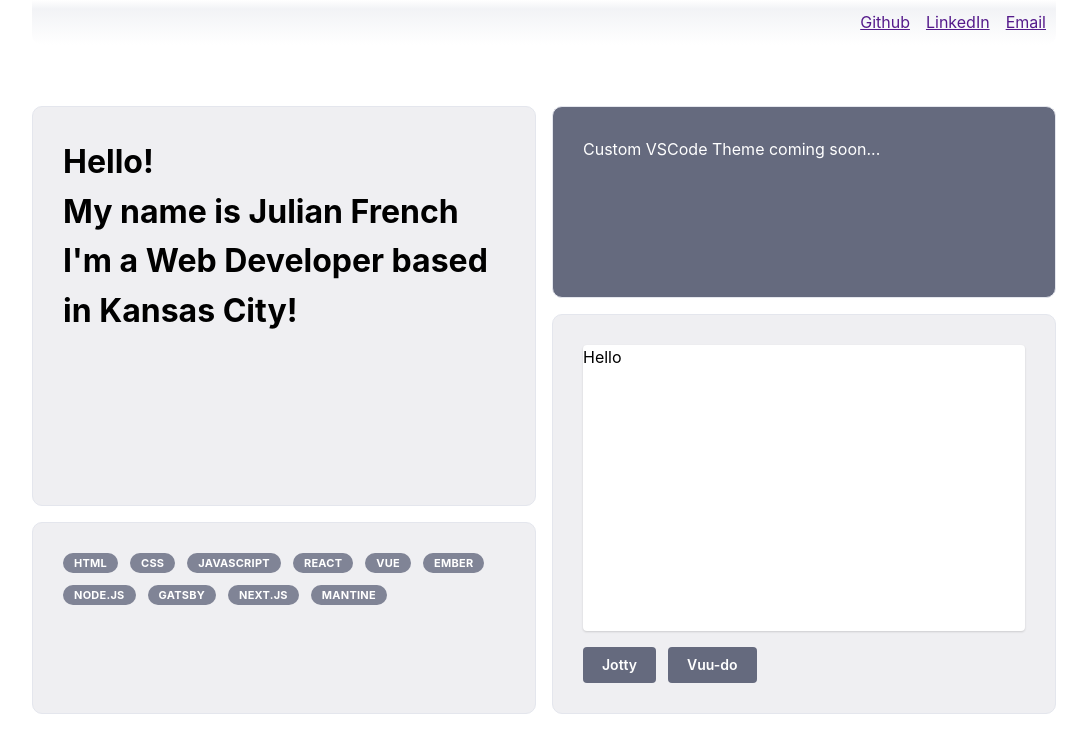
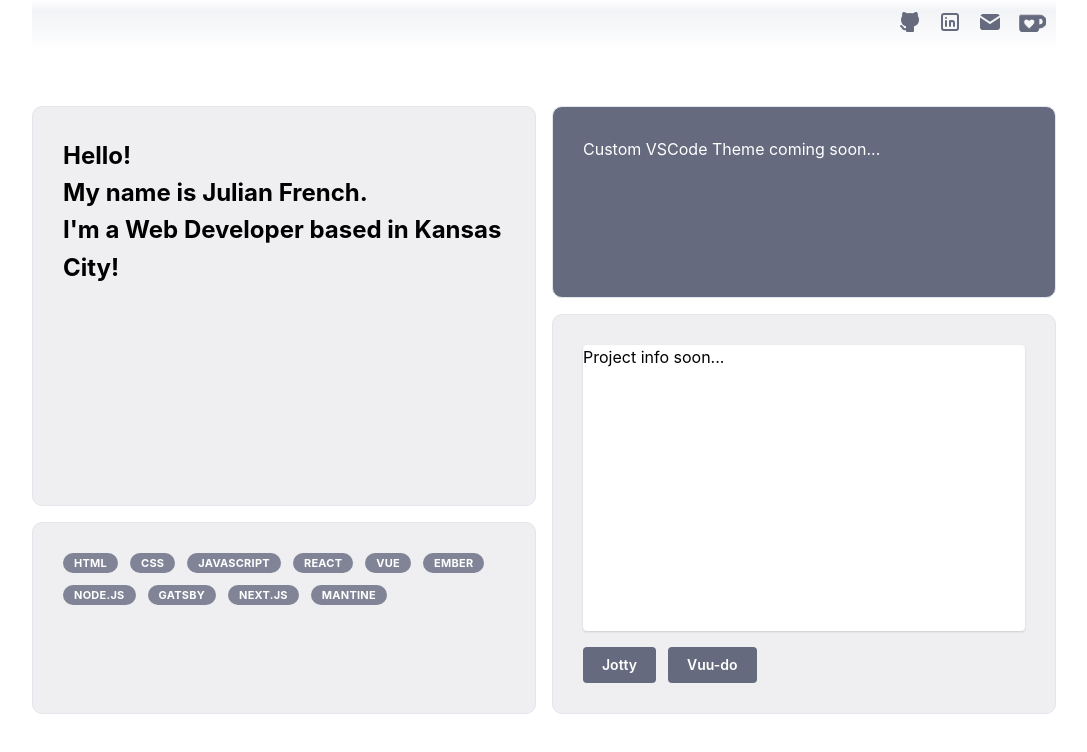
Before and after one commit to Jufrench/ju3, a Next.js app: page / in a window 1280 px wide. Shown: the top 752 px of the page, without its empty margins (96-1183 px from the left). Built offline with nearby package versions, Linux system fonts and the light colour scheme.

Commit message:
Topbar icons ready Cleanup

```diff
--- a/package.json
+++ b/package.json
@@ -11,6 +11,7 @@
   "dependencies": {
     "@mantine/core": "7.6.1",
     "@mantine/hooks": "7.6.1",
+    "@tabler/icons-react": "^2.47.0",
     "next": "14.0.1",
     "react": "18.2.0",
     "react-dom": "18.2.0"
--- a/pages/index.tsx
+++ b/pages/index.tsx
@@ -1,6 +1,29 @@
-import { useMantineTheme, lighten, Grid, SimpleGrid, Skeleton, rem, Center, Group, Stack, Box, Badge, Button, Paper } from '@mantine/core';
+import { useMantineTheme, lighten, Grid, SimpleGrid, rem, Center, Group, Stack, Box, Badge, Button, Paper, Anchor } from '@mantine/core';
+import { IconBrandGithubFilled, IconBrandLinkedin, IconMailFilled } from '@tabler/icons-react';
 
 const PRIMARY_COL_HEIGHT = rem(400);
+const contactInfo = [
+  {
+    name: "Github",
+    link: "https://www.github.com/Jufrench",
+    icon: <IconBrandGithubFilled />
+  },
+  {
+    name: "LinkedIn",
+    link: "https://www.linkedin.com/in/julesfrench/",
+    icon: <IconBrandLinkedin />
+  },
+  {
+    name: "Email",
+    link: "mailto:ju.french@gmail.com",
+    icon: <IconMailFilled />
+  },
+  {
+    name: "Ko-Fi",
+    link: "https://ko-fi.com/moijules",
+    customIcon: <KofiIcon />
+  }
+]
 const skills: string[] = ["HTML","CSS","JavaScript","React","Vue","Ember","Node.js","Gatsby", "Next.js", "Mantine"];
 const projectList = [
   {
@@ -17,12 +40,30 @@ const projectList = [
   },
 ];
 
+function KofiIcon() {
+  return (
+    <svg
+      xmlns="http://www.w3.org/2000/svg"
+      fill="currentColor"
+      stroke="currentColor"
+      strokeLinecap="round"
+      strokeLinejoin="round"
+      strokeWidth="1"
+      viewBox="-2 2 34 24"
+      // viewBox="0 0 24 24"
+      // style={{ width: rem(size), height: rem(size), ...style }}
+      style={{ width: 'auto', height: rem(20) }}
+
+    >
+      <path d="M31.844 11.932c-1.032-5.448-6.48-6.125-6.48-6.125h-24.4c-0.808 0-0.907 1.063-0.907 1.063s-0.109 9.767-0.027 15.767c0.22 3.228 3.448 3.561 3.448 3.561s11.021-0.031 15.953-0.067c3.251-0.568 3.579-3.423 3.541-4.98 5.808 0.323 9.896-3.776 8.871-9.219zM17.093 16.615c-1.661 1.932-5.348 5.297-5.348 5.297s-0.161 0.161-0.417 0.031c-0.099-0.073-0.14-0.12-0.14-0.12-0.595-0.588-4.491-4.063-5.381-5.271-0.943-1.287-1.385-3.599-0.119-4.948 1.265-1.344 4.005-1.448 5.817 0.541 0 0 2.083-2.375 4.625-1.281 2.536 1.095 2.443 4.016 0.963 5.751zM25.323 17.251c-1.24 0.156-2.244 0.036-2.244 0.036v-7.573h2.359c0 0 2.631 0.735 2.631 3.516 0 2.552-1.313 3.557-2.745 4.021z"/>
+    </svg>
+  );
+}
+
 export function LeadGrid() {
   const SECONDARY_COL_HEIGHT = `calc(${PRIMARY_COL_HEIGHT} / 2 - var(--mantine-spacing-md) / 2)`;
   const theme = useMantineTheme();
   const themeBackground = lighten(theme.colors.myColor[2], 0.7);
-  // const themeBackground = lighten(theme.colors.myColor[3], 0.8);
-  // const themeBackground = lighten(theme.colors.myColor[5], 0.9);
   const themeBorder = theme.colors.myColor[1];
 
   console.log('%ctheme', `color: ${theme.colors.lime[5]}`, theme.colors.lime[0]);
@@ -40,16 +81,18 @@ export function LeadGrid() {
 
         <Group justify="right"
           style={{
-            background: 'linear-gradient(0deg, rgba(255,255,255,1) 0%, rgba(242,243,246,1) 80%, rgba(255,255,255,1) 100%)', // yes!
-            // border: gridItemStyles.border,
+            background: 'linear-gradient(0deg, rgba(255,255,255,1) 0%, rgba(242,243,246,1) 80%, rgba(255,255,255,1) 100%)',
             width: "80%",
             padding: "10px",
             position: "fixed", top: 0,
             borderBottomLeftRadius: rem(10),
             borderBottomRightRadius: rem(10),
           }}>
-          <a href="">Github</a><a href="">LinkedIn</a><a href="">Email</a>
-          {/* icons in toolbar https://mantine.dev/guides/icons/ */}
+          {contactInfo.map((item, index) => (
+            <Anchor key={index} href={item.link} c={{base: theme.colors.myColor[7]}} target="_blank" rel="noopener noreferrer">
+              {item.hasOwnProperty('customIcon') ? item.customIcon : item.icon}
+            </Anchor>
+          ))}
         </Group>
 
       {/* WRAPPER GRID
@@ -61,11 +104,11 @@ export function LeadGrid() {
         <Grid gutter="md">
           <Grid.Col>
             <Box style={{...gridItemStyles, height: PRIMARY_COL_HEIGHT}}>
-            <h1 style={{ margin: "0", display: "flex", flexDirection: "column"}}>
+              <h2 style={{ margin: "0", display: "flex", flexDirection: "column"}}>
                 <span>Hello!</span>
-              <span>My name is Julian French</span>
+                <span>My name is Julian French.</span>
                 <span>I'm a Web Developer based in Kansas City!</span>
-            </h1>
+              </h2>
             </Box>
           </Grid.Col>
 
@@ -86,7 +129,6 @@ export function LeadGrid() {
 
           {/* <Grid.Col span={6}> */}
           <Grid.Col>
-            {/* <Skeleton height={SECONDARY_COL_HEIGHT} radius="md" animate={false} /> */}
             <Box c={{base: '#fff'}} style={{...gridItemStyles, background: theme.colors.myColor[7], height: SECONDARY_COL_HEIGHT}}>
               Custom VSCode Theme coming soon...
             </Box>
@@ -97,12 +139,9 @@ export function LeadGrid() {
           </Grid.Col> */}
 
           <Grid.Col>
-            {/* <Skeleton height={PRIMARY_COL_HEIGHT} radius="md" animate={false} /> */}
             <Box style={{...gridItemStyles, height: PRIMARY_COL_HEIGHT}}>
-              {/* <Box h={{base: SECONDARY_COL_HEIGHT}} style={{border: '1px solid orange'}}></Box> */}
-              {/* <Paper shadow="sm" style={{height: SECONDARY_COL_HEIGHT}}>Hello</Paper> */}
               <Stack h={{base: '100%'}}>
-              <Paper h={{base: '100%'}} shadow="xs">Hello</Paper>
+                <Paper h={{base: '100%'}} shadow="xs">Project info soon...</Paper>
                 <Group gap="sm">
                   {projectList.map((item, index) => (
                     <Button key={index} color={theme.colors.myColor[7]}>{item.title}</Button>
@@ -121,9 +160,6 @@ export function LeadGrid() {
 
 export default function IndexPage() {
   return (
-    // <Group mt={50} justify="center">
-    //   <Button size="xl">Welcome to Mantine!</Button>
-    // </Group>
     <LeadGrid />
   );
 }
```
Also changed, not shown: 2 other files (tests, documents, lock files or other folders). Lines whose indentation alone changed are shown as unchanged.
